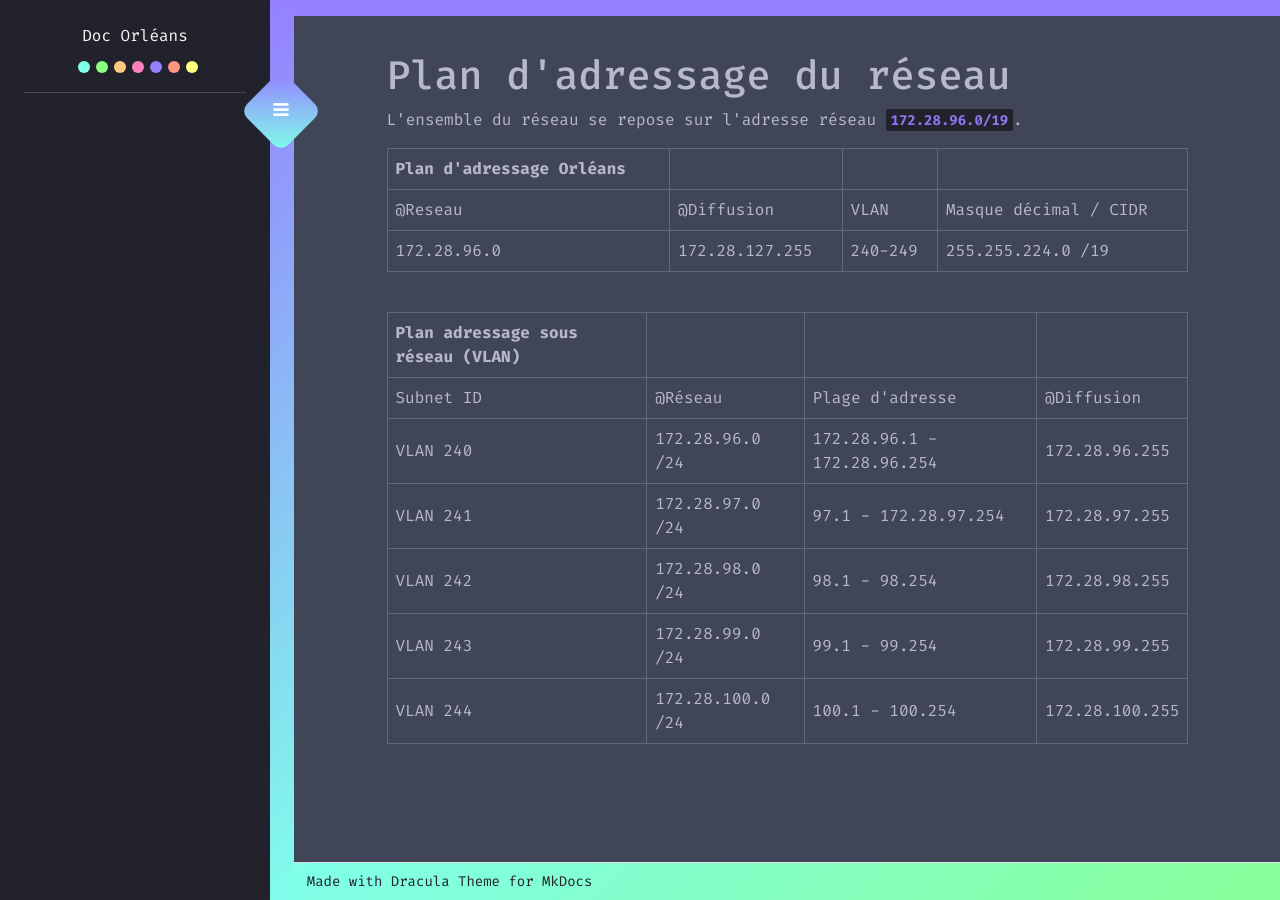
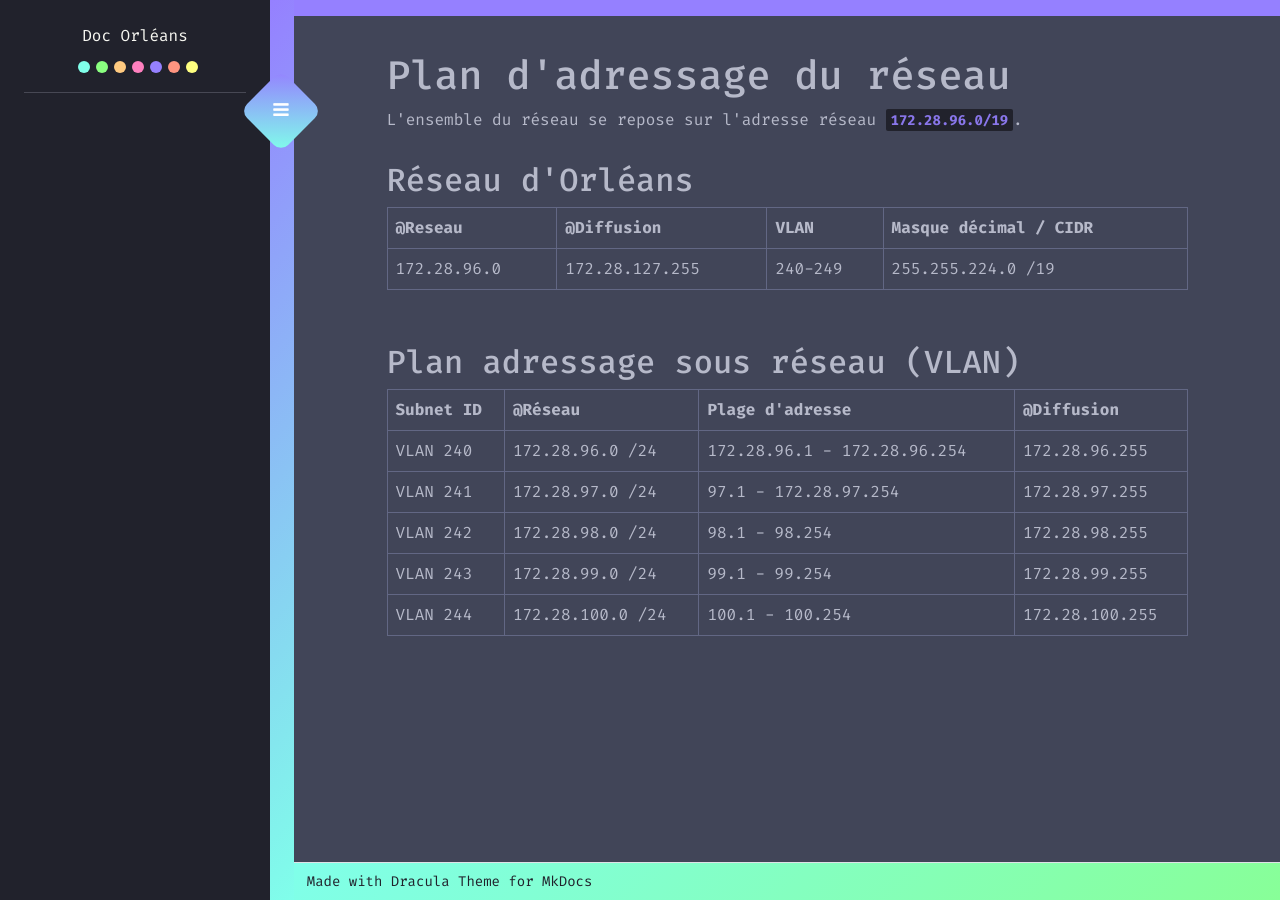
Before and after one commit to eRaETatsuya/OrleansSIO.github.io, an MkDocs documentation site: the page built from docs/index.md, in a window 1280 px wide. Built offline with MkDocs 1.6.1 and Material for MkDocs 9.7.7, drawn with Linux system fonts in a browser that asks for light colours.

Commit message:
Update index.md

```diff
--- a/docs/index.md
+++ b/docs/index.md
@@ -2,16 +2,18 @@
 
 >L'ensemble du réseau se repose sur l'adresse réseau **`172.28.96.0/19`**.
 
-|  Plan d'adressage Orléans | | | |
-| ---------------------------------- | ------------- |||
+## Réseau d'Orléans
+
 | @Reseau | @Diffusion | VLAN| Masque décimal  / CIDR |
+|---------|------------|-----|------------------------|
 |  172.28.96.0  |  172.28.127.255   | 240-249| 255.255.224.0 /19 |
 
 </br>
 
-|  Plan adressage sous réseau (VLAN)| | ||
-| ---------------------------------- | | | |
+## Plan adressage sous réseau (VLAN)
+
 | Subnet ID | @Réseau | Plage d'adresse | @Diffusion|
+|-----------|---------|-----------------|-----------|
 | VLAN 240 |172.28.96.0 /24| 172.28.96.1 - 172.28.96.254 | 172.28.96.255|
 |  VLAN 241 | 172.28.97.0 /24| 97.1 - 172.28.97.254 |172.28.97.255|
 |  VLAN 242 |   172.28.98.0 /24 | 98.1 - 98.254 |172.28.98.255|
```
